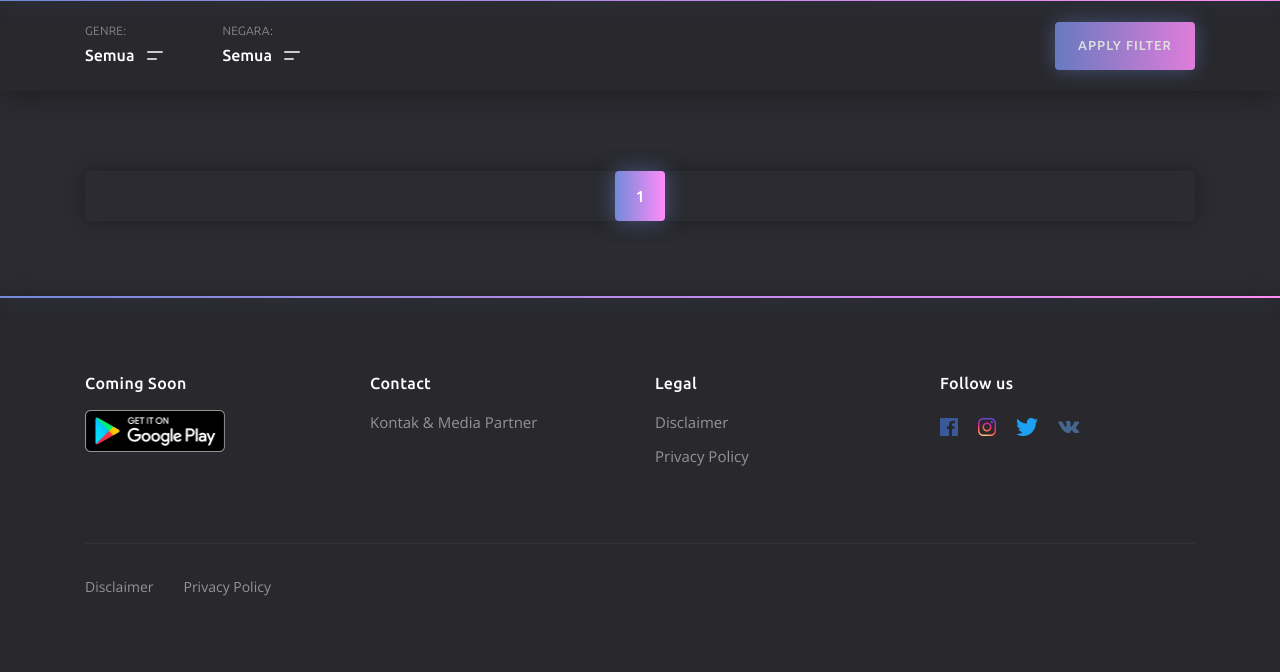
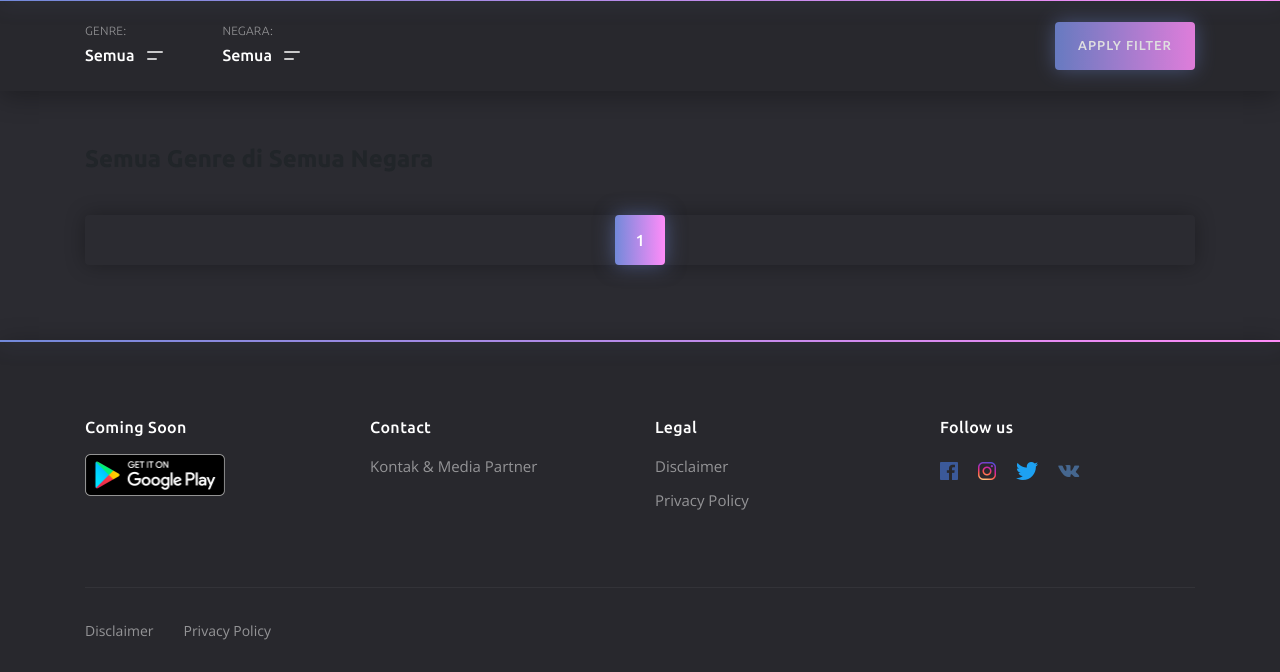
Before and after one commit to Gutei/dramasia, a Django app: a page that uses dash/dramasia/templates/dramasia/movies/movie-list.html in a window 1280 px wide. Shown: the part 263-935 px from the top of the page. Before the commit the page ends 859 px from the top, so only its background shows below. Run offline with Django 3.2, Linux system fonts and the light colour scheme; data that the repository does not hold is empty; parts of the project's set-up code (start-up, migrations or seed data) failed here and were passed over; some libraries are stand-ins or nearby versions.

Commit message:
Apply filter lists

```diff
--- a/dash/dramasia/templates/dramasia/movies/movie-list.html
+++ b/dash/dramasia/templates/dramasia/movies/movie-list.html
@@ -114,6 +114,10 @@
 	<div class="catalog">
 		<div class="container">
 			<div class="row">
+				<div class="col-12">
+					<h2>{{second_head}}</h2>
+				</div>
+
 				<!-- card -->
 				{% for m in movies %}
 				<div class="col-6 col-sm-12 col-lg-6">
--- a/dash/dramasia/views/movies.py
+++ b/dash/dramasia/views/movies.py
@@ -6,11 +6,13 @@ from django.http import Http404
 
 def listing_movie(request):
     movies = Drama.objects.filter(is_publish=True).order_by('title')
-
+    second_head = "Semua Genre di Semua Negara"
     if request.GET.get('country') and request.GET.get('country') != 'Semua':
         if not request.GET.get('genre') or request.GET.get('genre') == 'Semua':
+            second_head = "Semua Genre di Movie/Series {}"
             movies = Drama.objects.filter(is_publish=True, country=request.GET.get('country')).order_by('title')
         else:
+            second_head = "Genre {} di Movie/Series {}"
             movies = DramaGenre.objects.filter(genre__genre=request.GET.get('genre'), drama__is_publish=True,
                                                drama__country=request.GET.get('country')).order_by('drama__title')
 
@@ -23,7 +25,7 @@ def listing_movie(request):
     paginator = Paginator(movies, 6)
     page = request.GET.get('page')
     movies_pages = paginator.get_page(page)
-    genre = Genre.objects.all()
+    genre = Genre.objects.all().order_by('genre')
 
     country = Drama.objects.values('country').distinct()
 
@@ -31,6 +33,7 @@ def listing_movie(request):
         'movies': movies_pages,
         'genres': genre,
         'countries': country,
+        'second_head': second_head,
     }
     return render(request, 'dramasia/movies/movie-list.html', context)
 
```
